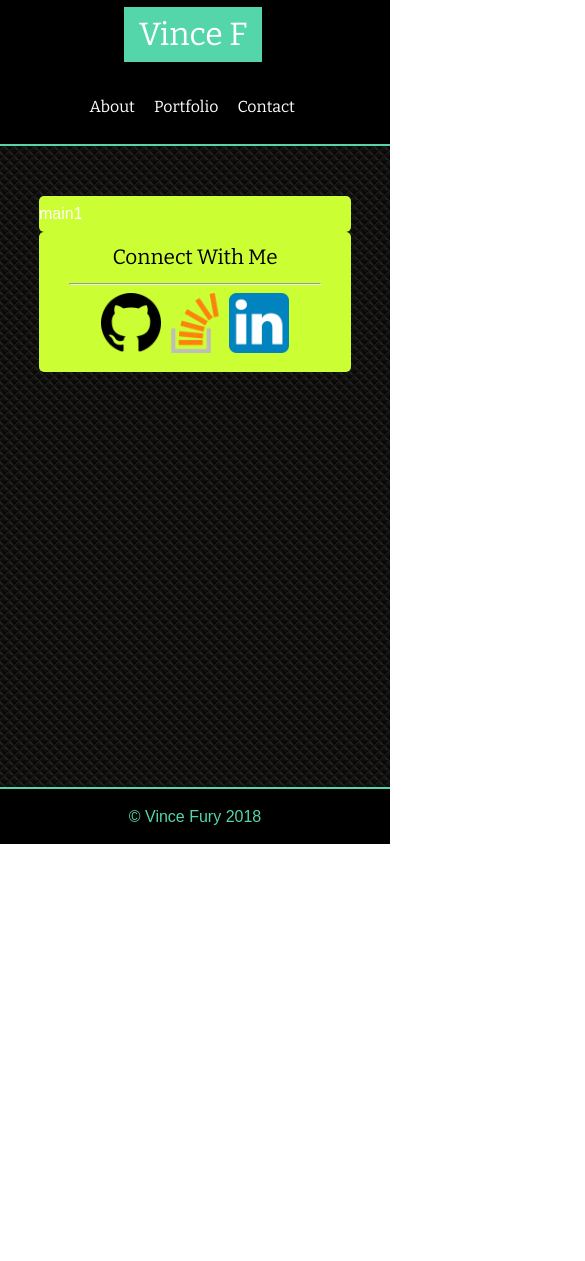
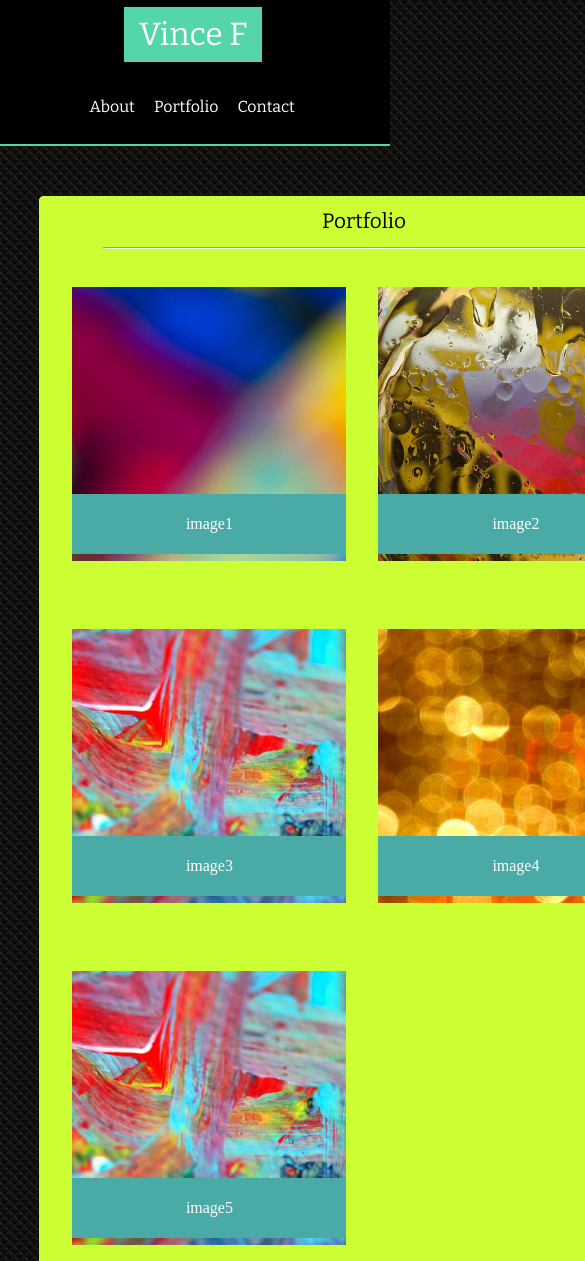
Before and after one commit to vincefio/week1HW1Portfolio, a plain HTML site: page portfolio.html in a window 390 px wide. Shown: the top 1261 px of the page, 585 px wide, since content can reach past the window. Before the commit the page ends 844 px from the top, so only its background shows below. Drawn offline with nearby package versions, Linux system fonts and the light colour scheme.

Commit message:
finished first part, unresponsive, added readme

```diff
--- a/assets/css/style.css
+++ b/assets/css/style.css
@@ -1,4 +1,4 @@
-html{
+*{
 
 }
 
@@ -113,9 +113,11 @@ h1, h2{
 
 #mainColumn{
   background-color: #ccff33;
-  flex-basis: 65%;
+  width: 650px;
+  float: left;
   border-radius: 5px;
   padding: 10px 0;
+  position: relative;
 }
 
 /*FORM STYLING*/
@@ -130,7 +132,7 @@ h1, h2{
   width: 97%;
 }
 
-#formWrap{
+#formWrap, #aboutWrap, #portfolioWrap{
   margin: 0 5%;
   padding-bottom: 10px;
 }
@@ -138,11 +140,71 @@ h1, h2{
 textarea{
   height: 125px;
 }
+
+/*PORTFOLIO DIV STYLING*/
+.portfolioImages{
+
+  width: 100%;
+  margin: 10px auto;
+}
+
+/*.imageLabel{
+  height: 50px;
+  width: 225px;
+  background-color: white;
+  position: absolute;
+
+}
+
+#imageLabel{
+  height: 60px;
+  width: 230px;
+  background-color: orange;
+  position: absolute;
+}*/
+
+.work{
+  position: relative;
+   float: left;
+   width: 274px;
+   margin: 20px 0 25px;
+   overflow: hidden;
+   padding-left: 5%;
+}
+
+.work h3{
+  position: absolute;
+  bottom: 20px;
+  width: 90%;
+  padding: 15px 0;
+  margin-bottom: 0;
+  font-weight: 300;
+  line-height: 30px;
+  color: #fff;
+  text-align: center;
+  background: #4aaaa5;
+  border-bottom: 0;
+}
+
+
+
+
+/*ABOUT ME DIV STYLING*/
+#portfolioImage{
+  height: 200px;
+  width: 200px;
+  float: left;
+  margin-right: 12px;
+}
+
+#aboutMeText{
+  font-size: 1.1em;
+}
 /*CONNECT WITH ME SIDEBAR*/
 #sideColumn{
   background-color: #ccff33;
   height: 120px;
-  flex-basis: 26%;
+  width: 270px;
   border-radius: 5px;
   padding: 10px 0;
 }
--- a/portfolio.html
+++ b/portfolio.html
@@ -33,7 +33,34 @@
 
   <div class="columnWrapper container">
     <div id="mainColumn">
-      <p>main1</p>
+
+        <h2 class="columnHeader">Portfolio</h2><hr class="hr">
+          <div class="work">
+              <h3>image1</h3>
+              <img class="portfolioImages" alt="pic1" src="./assets/images/portfolioimage1.jpg">
+          </div>
+
+          <div class="work">
+              <h3>image2</h3>
+              <img class="portfolioImages" alt="pic2" src="./assets/images/portfolioimage2.jpg">
+          </div>
+
+          <div class="work">
+              <h3>image3</h3>
+              <img class="portfolioImages" alt="pic3" src="./assets/images/portfolioimage3.jpg">
+          </div>
+
+          <div class="work">
+              <h3>image4</h3>
+              <img class="portfolioImages" alt="pic4" src="./assets/images/portfolioimage4.jpg">
+          </div>
+
+          <div class="work">
+              <h3>image5</h3>
+              <img class="portfolioImages" alt="pic5" src="./assets/images/portfolioimage5.jpg">
+          </div>
+
+
     </div>
     <div id="sideColumn">
       <h2 class="columnHeader">Connect With Me</h2><hr class="hr">
```
Also changed, not shown: index.html (+7 -1 lines), assets/images/portfolioImage1.jpg (added), assets/images/portfolioImage2.jpg (added), assets/images/portfolioImage3.jpg (added), assets/images/portfolioImage4.jpg (added), assets/images/portfolioImage5.jpg (added), 1 other file.
